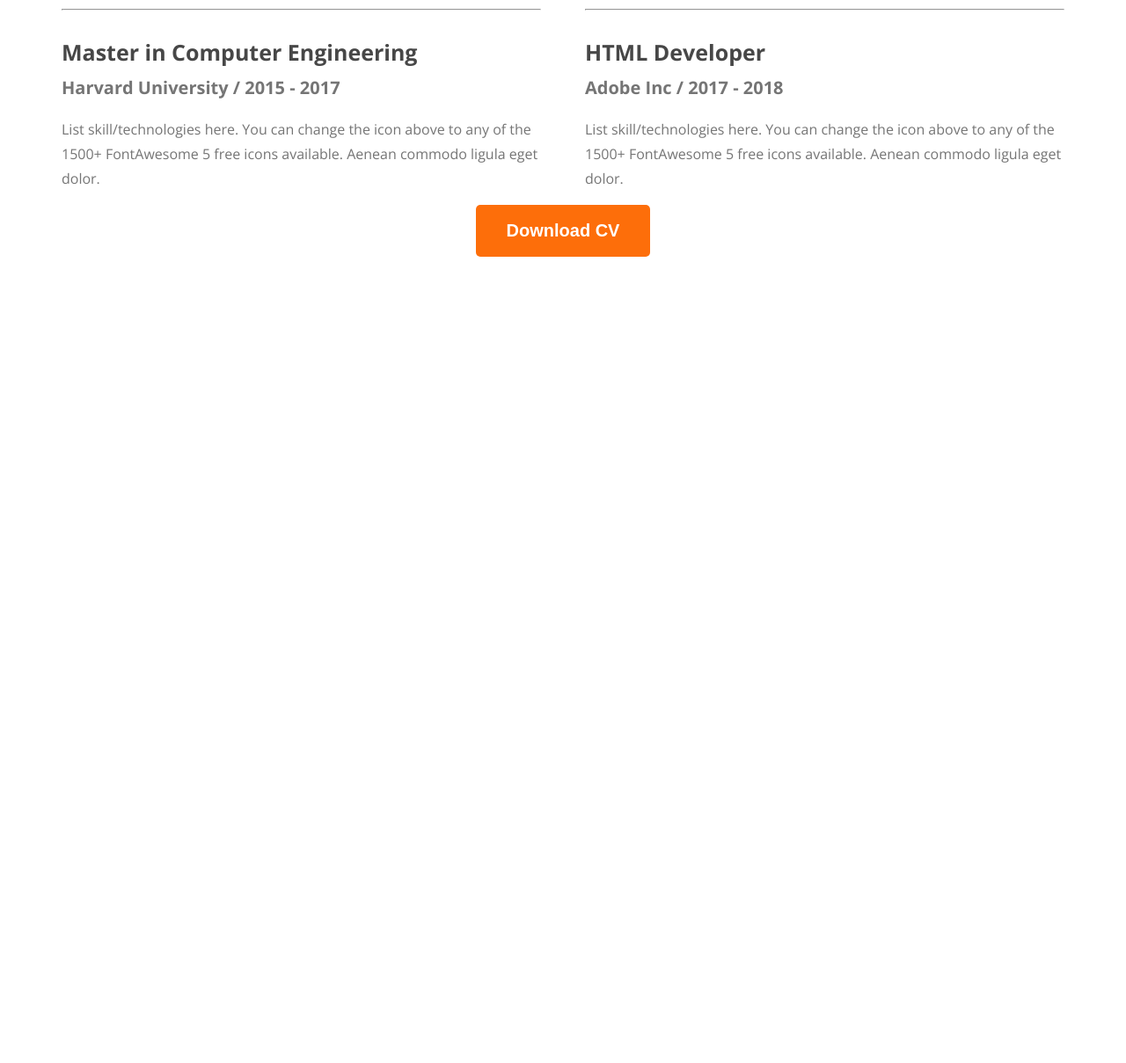
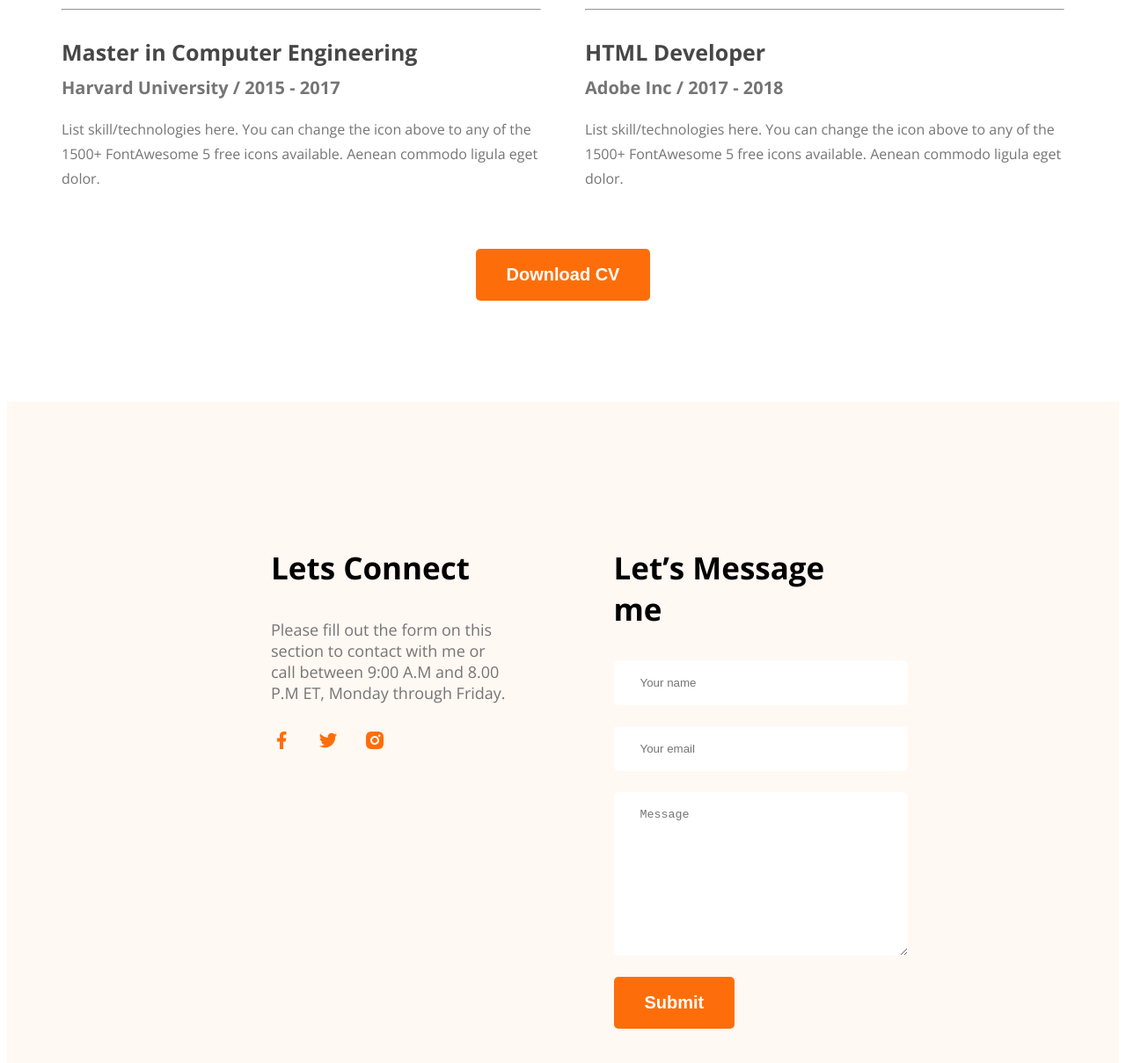
Before and after one commit to Md-Shohanul-Islam/webdeveloper-portfolio, a plain HTML site: page index.html in a window 1280 px wide. Shown: the part 2813-4022 px from the top of the page at 88% size. Before the commit the page ends 3113 px from the top, so only its background shows below. Drawn offline with nearby package versions, Linux system fonts and the light colour scheme.

Commit message:
footer added

```diff
--- a/index.html
+++ b/index.html
@@ -144,7 +144,26 @@
 
     </main>
     <footer>
-
+        <div class="footer-column">
+            <h3 class="section-title" id="lets-connect">Lets Connect</h3>
+            <p class="section-description" id="footer-description">
+                Please fill out the form on this section to contact with me or call between 9:00 A.M and 8.00 P.M ET, Monday through Friday.
+            </p>
+            <div class="socisl-links">
+                <a href=""><img src="./images/icons/facebook.png" alt=""></a>
+                <a href=""><img src="./images/icons/twitter.png" alt=""></a>
+                <a href=""><img src="./images/icons/insta.png" alt=""></a>
+            </div>
+        </div>
+        <div class="footer-column">
+            <h3 class="section-title" id="message-me">Let’s Message me</h3>
+            <form class="contact" action="">
+                <input type="text" placeholder="Your name">
+                <input type="email" placeholder="Your email">
+                <textarea name="" id="" cols="30" rows="10" placeholder="Message"></textarea>
+                <input class="primary-btn" type="submit" value="Submit">
+            </form>
+        </div>
     </footer>
 </body>
 </html>
--- a/styles/portfolio.css
+++ b/styles/portfolio.css
@@ -186,5 +186,38 @@ main section{
 
 .download-cv{
     text-align: center;
-    margin-top: 50px 0 60px 0;
+    margin-top: 50px;
 }
+
+/* footer related styles  */
+footer{
+    display: flex;
+    gap: 115px;
+    background: #FFF8F3;
+    margin-top: 115px;
+    padding: 130px 300px;
+}
+.footer-column{
+    width: 50%;
+}
+.contact input[type="text"], .contact input[type="email"], textarea{
+    display: block;
+    margin-bottom: 24px;
+    padding: 18px 30px;
+    border-radius: 5px;
+    border: 0;
+    width: 100%;
+}
+.socisl-links a{
+    margin-right: 25px;
+}
+#footer-description{
+    margin-bottom: 30px;
+    text-align: left;
+}
+#lets-connect{
+    text-align: left;
+}
+#message-me{
+    text-align: left;
+}
```
